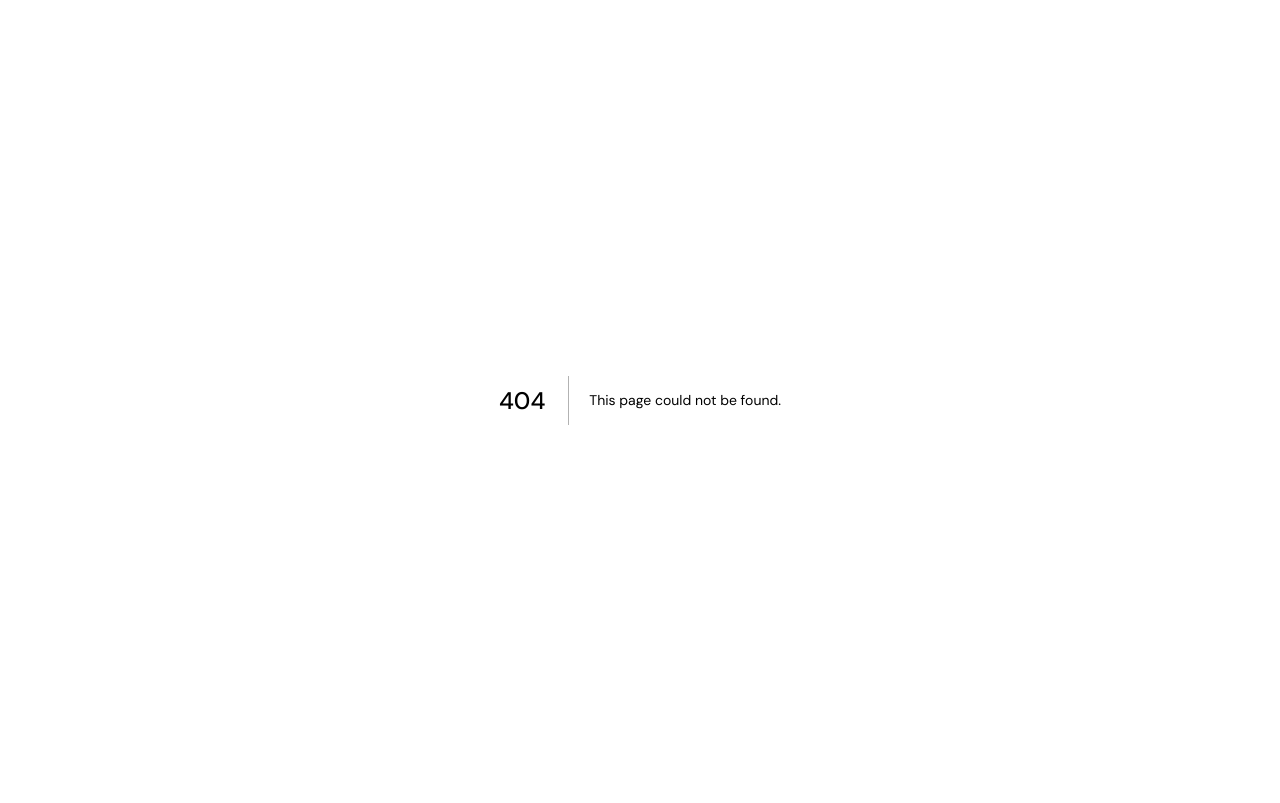
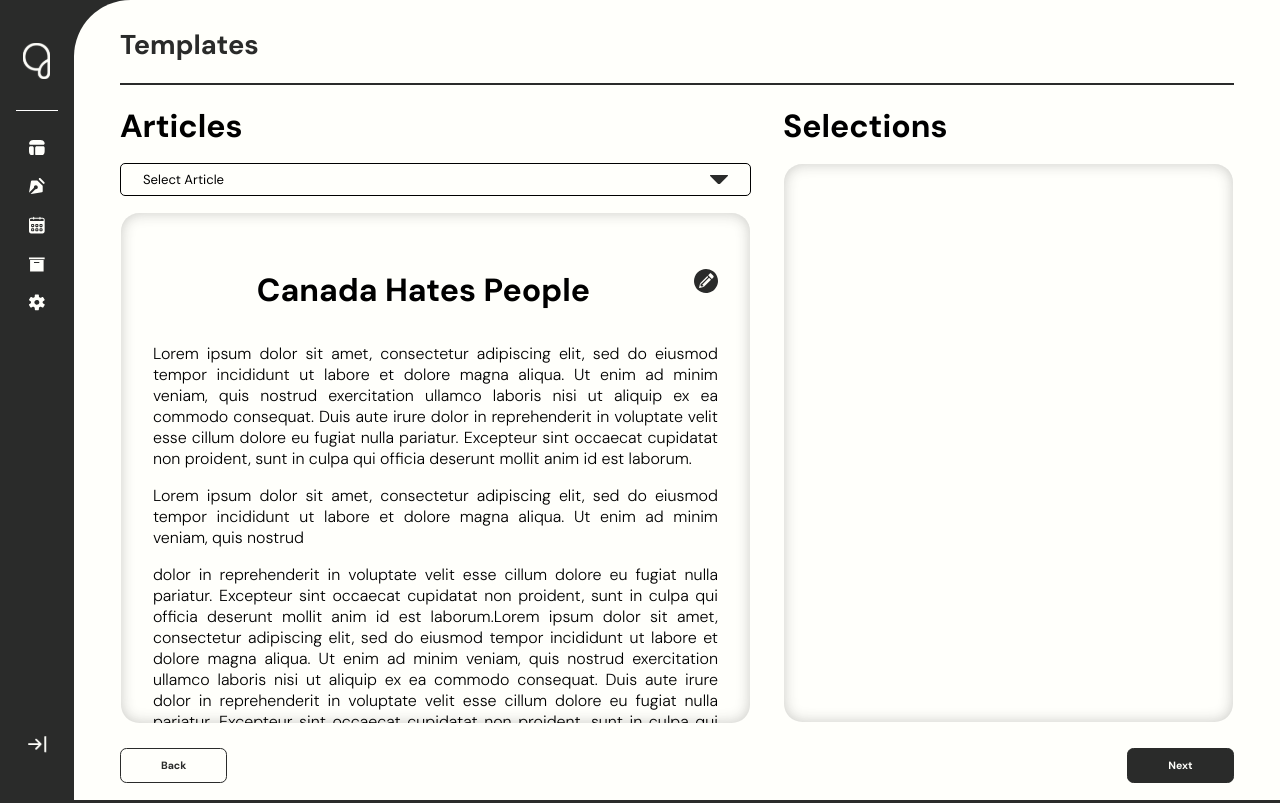
Before and after one commit to GeekLabsHoldings/Machine-Genius, a Next.js app: page /content-creator/create-article in a window 1280 px wide. Before the commit this address had no page. Built offline with nearby package versions, Linux system fonts and the light colour scheme.

Commit message:
create article page

```diff
--- a/app/_components/ArticlePreview/ArticlePreview.module.css
+++ b/app/_components/ArticlePreview/ArticlePreview.module.css
@@ -1,17 +1,30 @@
-.articleHeader h1{
+.articleHeader h1,.articlesToSelect h3{
     font-size: 32px;
     font-weight: 700;
+}
+.articleHeader{
+    display: flex;
+    justify-content: space-between;
+    text-align: center;
+}
+.articlePreviewData{
+    display: flex;
+    flex-direction: column;
+    gap: 32px;
 }
 .articlePreview{
     box-shadow: 0px 0px 14px 0px rgba(42, 43, 42, 0.25) inset;
     border: 1px solid transparent;
     border-radius: 1.2rem;
-    height: 75vh;
+    height: 64vh;
     overflow-y: auto;
     position: relative
 }
 .articleContent{
     text-align: justify;
+    display: flex;
+    flex-direction: column;
+    gap: 16px;
 }
 .articleContent p::selection {
     background:rgba(243, 111, 36, 1);
@@ -20,10 +33,3 @@
     font-size: 16px;
     font-weight: 300;
 }
-.selectedText{
-    padding: 0.8rem;
-    border: 1px solid rgba(42, 43, 42, 0.5);
-    border-radius: 0.6rem;
-
-
-}
--- a/app/_components/ArticlePreview/ArticlePreview.tsx
+++ b/app/_components/ArticlePreview/ArticlePreview.tsx
@@ -4,15 +4,12 @@ import {ArticlePreviewData} from '../../data/data';
 import { IArticleProps } from '@/app/interfaces/interfaces';
 import { useEffect, useState } from 'react';
 import { title } from 'process';
+import ArticleWithCheck from '../ArticleWithCheck/ArticleWithCheck';
+import CustomSelectInput from '../CustomSelectInput/CustomSelectInput';
+import { SelectArticleData } from '../../data/data';
 
-interface ISelectedTxt {
-  selectedText:string[]
-}
 
-const ArticlePreview = ({withSelect}:IArticleProps)=>{
-
-const [selectedText,setSelectedText]= useState<ISelectedTxt['selectedText']>([]);
-const [equalData,setEqualData] = useState<string[]>([]);
+const ArticlePreview = ({withSelect,selectedText,setSelectedText}:IArticleProps)=>{
 
   document.addEventListener('mouseup', e => {
     const selected = window.getSelection() as Selection
@@ -21,12 +18,8 @@ const [equalData,setEqualData] = useState<string[]>([]);
 
   });
 
-  const renderSelectedTxt = selectedText.map(oneTxt =>(
-    <div className={`${styles.selectedText} mb-3`}>
-    <p>{oneTxt}</p>
-  </div>
 
-  ))
+
   // const checkEqual = ArticlePreviewData.map((article)=>{
   //     const data = article.sectionData
   //     for(let i =0;i<data.length;i++){
@@ -39,8 +32,9 @@ const [equalData,setEqualData] = useState<string[]>([]);
   //     }
   // });
   const renderArticleData = ArticlePreviewData.map(article =>(
-      <div className='flex flex-col gap-8 '>
-      <div className={`flex justify-between text-center ${styles.articleHeader} `}>
+      <div className={` px-8 pt-14 pb-8 ${styles.articlePreview}`}>
+        <div className={`${styles.articlePreviewData}`}>
+      <div className={`${styles.articleHeader} `}>
           <h1 className="mx-auto">{article.title}</h1>
          <div>
          {withSelect ? <svg width="24" height="24" viewBox="0 0 24 24" fill="none" xmlns="http://www.w3.org/2000/svg">
@@ -49,24 +43,24 @@ const [equalData,setEqualData] = useState<string[]>([]);
           </div>
         </div>
 
-        <div className={`${styles.articleContent} flex flex-col gap-4 `}>
+        <div className={`${styles.articleContent} `}>
         {article.sectionData.map((singleData)=>(
           <p >{singleData}</p>
         ))}
           </div>
       </div>
+      </div>
     ))
 
 return(
- <div className='flex justify-between'>
-     <div className={` w-3/5 px-8 pt-14 pb-8 ${styles.articlePreview}`}>
+
+     <div className={`${styles.articlesToSelect} flex flex-col gap-4`}>
+      <h3>Articles</h3>
+      <CustomSelectInput label='Select Article' options={SelectArticleData}/>
   {renderArticleData}
     </div>
-    <div className={` w-2/6 px-8 pt-14 pb-8 ${styles.articlePreview}`}>
-      <h2>Selections</h2>
-      {renderSelectedTxt}
-    </div>
- </div>
+
+
 )
 }
 
--- a/app/_components/ArticleWithCheck/ArticleWithCheck.tsx
+++ b/app/_components/ArticleWithCheck/ArticleWithCheck.tsx
@@ -6,7 +6,7 @@ interface IProps {
 }
 
 
-const ArticleWithChecked = ({ article }: IProps) => {
+const ArticleWithCheck = ({ article }: IProps) => {
 
 
   return (
@@ -14,11 +14,12 @@ const ArticleWithChecked = ({ article }: IProps) => {
     <div className={styles.article_with_check}>
       <input type="checkbox" name="check-article" id="" />
       <label className={styles.article}>
-        Lorem ipsum dolor sit amet, consectetur adipiscing elit, sed do eiusmod tempor incididunt ut labore et dolore
+        {/* Lorem ipsum dolor sit amet, consectetur adipiscing elit, sed do eiusmod tempor incididunt ut labore et dolore */}
+        {article}
       </label>
     </div>
 
   )
 }
 
-export default ArticleWithChecked
+export default ArticleWithCheck
--- a/app/_components/CustomSelectInput/CustomSelectInput.tsx
+++ b/app/_components/CustomSelectInput/CustomSelectInput.tsx
@@ -7,7 +7,7 @@ interface Iprops{
     options : string[]
 }
 
-const customSelectInput = (props:Iprops) => {
+const CustomSelectInput = (props:Iprops) => {
 
     const [isActive, setIsActive] = useState(false);
     const [selected, setIsSelected] = useState(props.label);
@@ -52,4 +52,4 @@ const customSelectInput = (props:Iprops) => {
     )
 }
 
-export default customSelectInput
+export default CustomSelectInput
--- /dev/null
+++ b/app/content-creator/create-article/create-article.module.css
@@ -0,0 +1,19 @@
+
+.selectionsParent{
+    box-shadow: 0px 0px 14px 0px rgba(42, 43, 42, 0.25) inset;
+    border: 1px solid transparent;
+    border-radius: 1.2rem;
+    height: 70vh;
+    overflow-y: auto;
+    position: relative;
+    padding-right: 32px;
+    padding-left: 32px;
+    padding-top: 56px;
+    padding-bottom: 32px;
+
+}
+.selectionsHeader h2{
+    font-size: 32px;
+    font-weight: 700;
+
+}
--- /dev/null
+++ b/app/content-creator/create-article/page.tsx
@@ -0,0 +1,44 @@
+'use client'
+import { useState } from "react";
+import styles from './create-article.module.css'
+import ArticleWithCheck from "../../_components/ArticleWithCheck/ArticleWithCheck";
+import ArticlePreview from "@/app/_components/ArticlePreview/ArticlePreview";
+import CustomBtn from "@/app/_components/Button/CustomBtn";
+
+const CreateArticle = ()=>{
+    const [selectedText,setSelectedText]= useState<string[]>([]);
+    const renderSelectedTxt = selectedText.map(oneTxt =>(
+        <div>
+            <div className={`mb-3`}>
+           <ArticleWithCheck article={oneTxt}/>
+      </div>
+        </div>
+      ))
+
+    return(
+            <div className="flex flex-col gap-6">
+            <div className='flex justify-between gap-8'>
+                        <div className="w-7/12">
+                            <ArticlePreview withSelect={true} selectedText={selectedText} setSelectedText={setSelectedText}/>
+                        </div>
+
+                        <div className={`w-5/12 ${styles.selectionsHeader} flex flex-col gap-4`}>
+                <h2>Selections</h2>
+
+                <div className={`${styles.selectionsParent}`}>
+                {renderSelectedTxt}
+                </div>
+                </div>
+
+                    </div>
+                    <div className="flex justify-between">
+                        <CustomBtn word={"Back"} btnColor="white" href={""}/>
+                        <CustomBtn word={"Next"} btnColor="black" href={""}/>
+
+                    </div>
+            </div>
+
+    )
+
+}
+export default CreateArticle
--- a/app/content-creator/layout.tsx
+++ b/app/content-creator/layout.tsx
@@ -13,8 +13,10 @@ const layout = ({ children }: Readonly<{ children: React.ReactNode; }>) => {
         <SideNav isSideNavOpen={isSideNavOpen} setIsSideNavOpen={setIsSideNavOpen} />
       </div>
       <div className={styles.Page_Wrapper}>
-        <TitleOfPage title="Templates" />
+        <TitleOfPage title="Templates"  />
+        <div className='py-5'>
         {children}
+        </div>
       </div>
     </div>
   )
--- a/app/data/data.ts
+++ b/app/data/data.ts
@@ -10,3 +10,5 @@ export const ArticlePreviewData:IArticle[] = [{
 
     ]
 }]
+
+export const SelectArticleData:string[] = ["Canada Hates People ","Canada Hates People ","Canada Hates People ","Canada Hates People ","Canada Hates People ","Canada Hates People " ]
--- a/app/interfaces/interfaces.ts
+++ b/app/interfaces/interfaces.ts
@@ -7,6 +7,7 @@ export interface IBtn {
     href:string
 }
 
+
 export interface IArticle {
     title:string,
     sectionsNo : number,
@@ -14,5 +15,7 @@ export interface IArticle {
 }
 
 export interface IArticleProps {
-    withSelect:boolean
+    withSelect:boolean,
+    selectedText:string[],
+    setSelectedText:(val:string[])=>void
 }
--- a/app/layout.tsx
+++ b/app/layout.tsx
@@ -17,7 +17,7 @@ export default function RootLayout({
   return (
     <html lang="en">
       <body className={inter.className}>
-        <div className="main-wrapper">
+        <div className="main-wrapper ">
           {children}
         </div>
       </body>
--- a/app/page.tsx
+++ b/app/page.tsx
@@ -1,5 +1,6 @@
 import Image from "next/image";
 import Link from "next/link";
+import ArticlePreview from "./_components/ArticlePreview/ArticlePreview";
 
 export default function Home() {
   return (
@@ -8,6 +9,7 @@ export default function Home() {
       <h1>hello machine genius</h1>
       <Link href="content-creator">content creator</Link>
 
+
     </>
   );
 }
```
